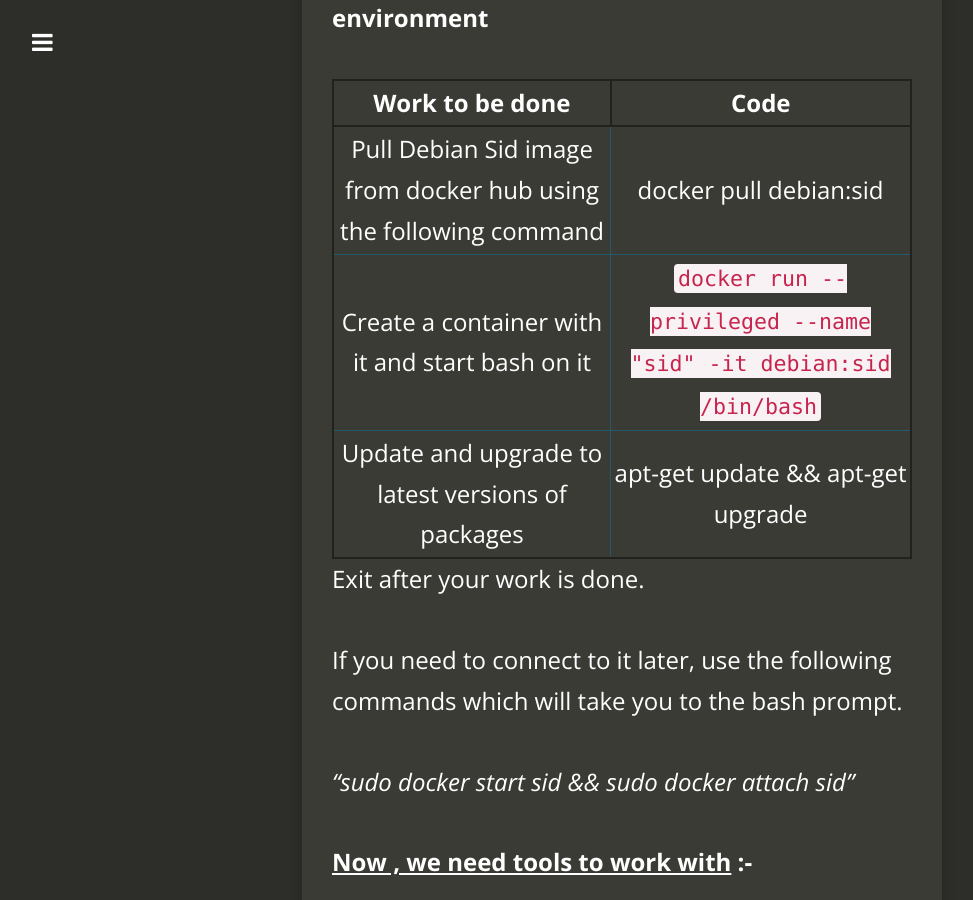
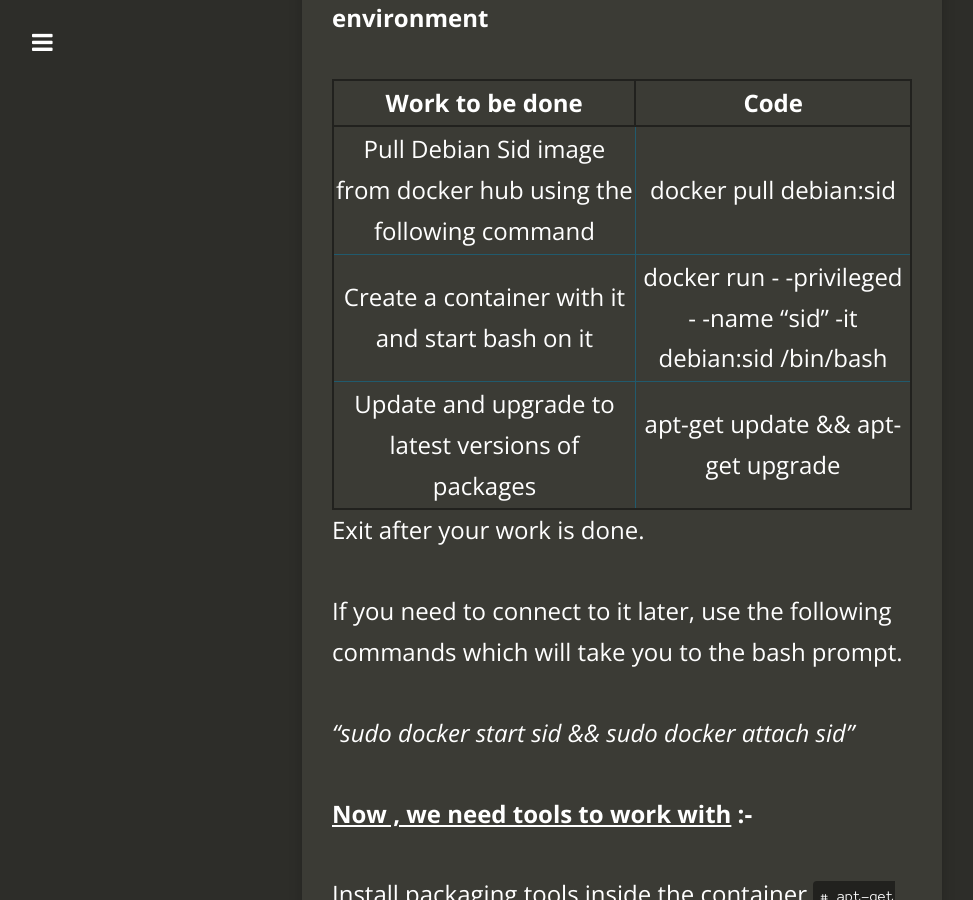
Before and after one commit to Manas-kashyap/Manas-kashyap.github.io, a Jekyll site: the page built from _posts/2018-11-11-Basic-Guide-for-Debian-Packaging.md, in a window 1280 px wide and 900 px high, scrolled down 4181 px. Shown: the whole window, without its empty margins (18-991 px from the left). Built offline with Jekyll 4.4.1, drawn with Linux system fonts in a browser that asks for light colours; nearby versions of some CDN libraries; comment, search, counter and statistics services are not loaded.

Commit message:
few minor changes

```diff
--- a/_posts/2018-11-11-Basic-Guide-for-Debian-Packaging.md
+++ b/_posts/2018-11-11-Basic-Guide-for-Debian-Packaging.md
@@ -72,7 +72,7 @@ You can go with the above setup link or the way i installed .
 |                       Work to be done                        |                             Code                             |
 | :----------------------------------------------------------: | :----------------------------------------------------------: |
 | Pull Debian Sid image from docker hub using the following command |                    docker pull debian:sid                    |
-|       Create a container with it and start bash on it        | `docker run --privileged --name "sid" -it debian:sid /bin/bash` |
+|       Create a container with it and start bash on it        | docker run - -privileged - -name "sid" -it debian:sid /bin/bash |
 |      Update and upgrade to latest versions of packages       |              apt-get update && apt-get upgrade               |
 
 Exit after your work is done.
```
Also changed, not shown: 2 other files.
